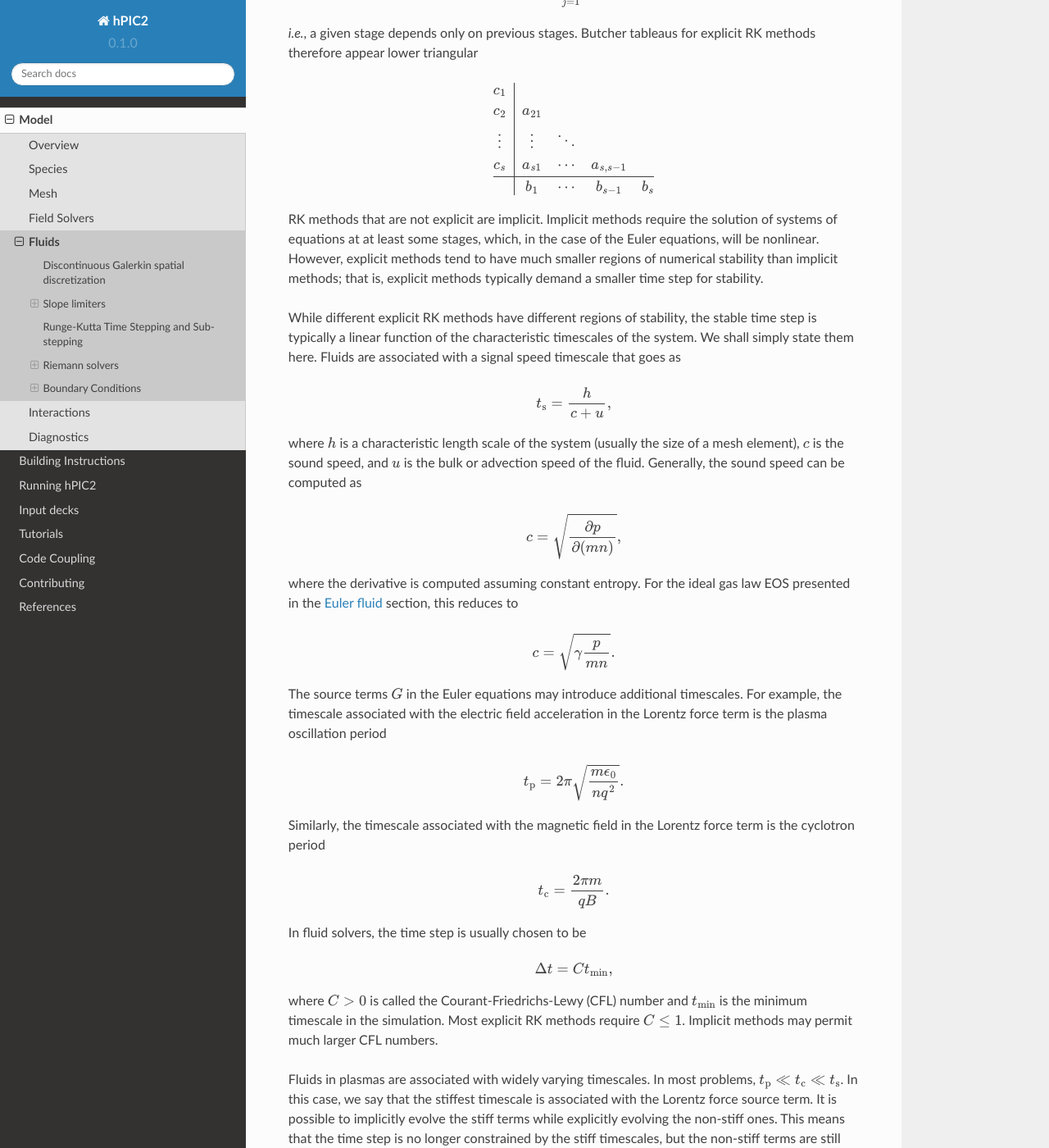
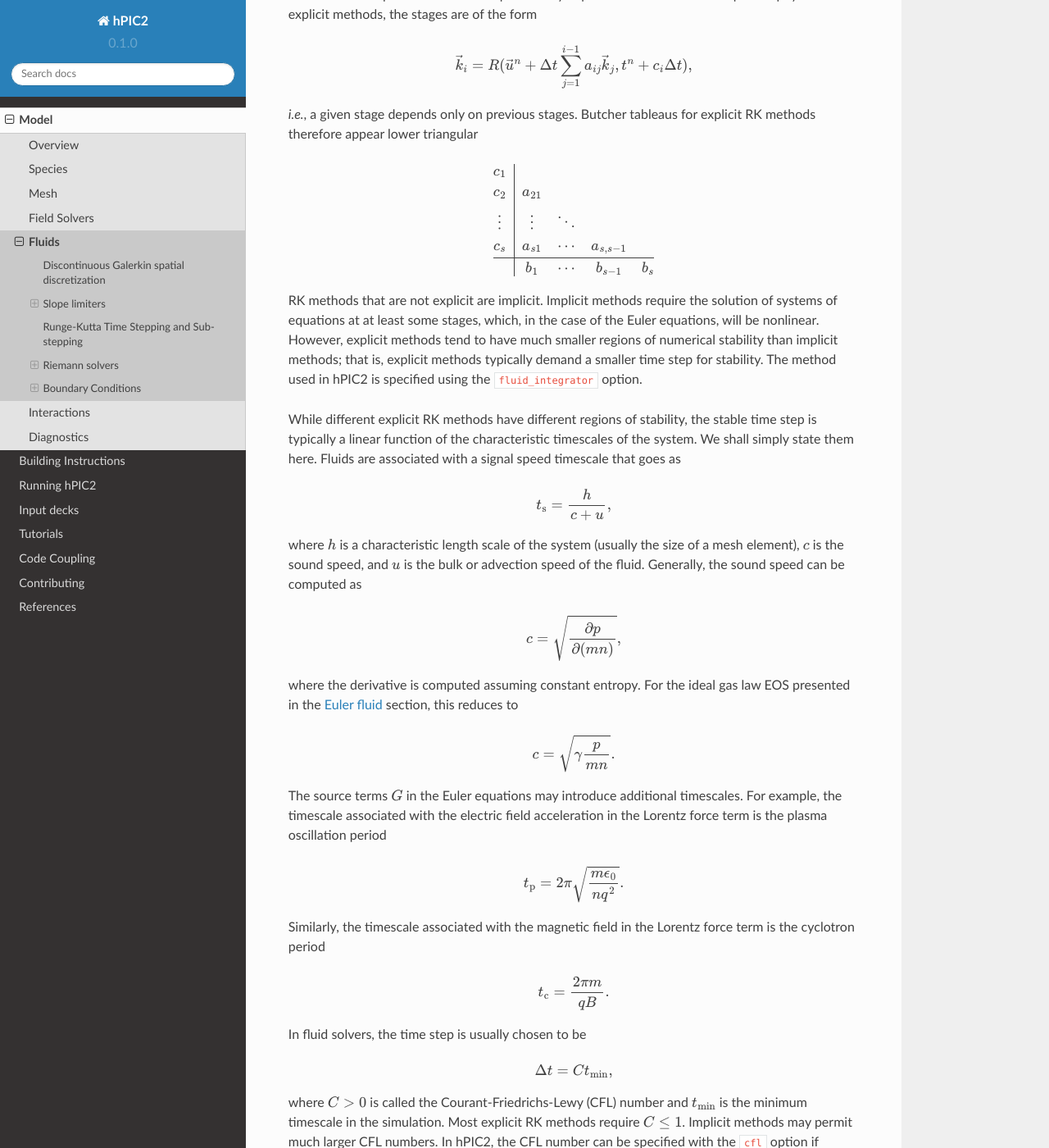
Before and after one commit to lcpp-org/hpic2doc, a Sphinx documentation site: the page built from docs/source/fluids.rst, in a window 1280 px wide and 1400 px high, scrolled down 5562 px. Shown: the whole window at 82% size. Built offline with Sphinx 7.4.7 and the Read the Docs theme 2.0.0, drawn with Linux system fonts in a browser that asks for light colours; cross-references to code outside the pages are shown as plain code; some of the changed text lies outside the part shown.

Commit message:
More fluid interlinking

```diff
--- a/docs/source/fluids.rst
+++ b/docs/source/fluids.rst
@@ -179,6 +179,7 @@
 
 Since the basis functions are usually taken to be polynomials,
 these integrals are typically computed using Gaussian quadrature.
+The degree of the basis functions is specified using the ``order`` option.
 
 Slope limiters
 --------------
@@ -208,6 +209,8 @@
 but recent research has expanded the number of options.
 Throughout this page, we will denote the action of the limiter as :math:`L`,
 so that a limited solution is given by :math:`\tilde{u} = L(\vec{u})`.
+
+In hPIC2, the limiter is specified using the ``limiter`` option.
 
 Moe limiter
 ~~~~~~~~~~~~
@@ -299,6 +302,8 @@
 
       \tilde{u}_h|_{T_i} (\vec{x}, t) = \bar{u}_i + \theta_i \left( u_h|_{T_i} ( \vec{x}, t) - \bar{u}_i \right).
 
+Set ``limiter = "moe"`` to use this limiter in hPIC2.
+
 Runge-Kutta Time Stepping and Sub-stepping
 ------------------------------------------
 
@@ -380,6 +385,7 @@
 However, explicit methods tend to have much smaller regions of
 numerical stability than implicit methods;
 that is, explicit methods typically demand a smaller time step for stability.
+The method used in hPIC2 is specified using the ``fluid_integrator`` option.
 
 While different explicit RK methods have different regions of stability,
 the stable time step is typically a linear function of the characteristic
@@ -435,6 +441,8 @@
 and :math:`t_{\text{min}}` is the minimum timescale in the simulation.
 Most explicit RK methods require :math:`C \leq 1`.
 Implicit methods may permit much larger CFL numbers.
+In hPIC2, the CFL number can be specified with the ``cfl`` option
+if ``fluid_adaptive_substepping = true``.
 
 Fluids in plasmas are associated with widely varying timescales.
 In most problems, :math:`t_{\text{p}} \ll t_{\text{c}} \ll t_{\text{s}}`.
@@ -526,10 +534,13 @@
     \END{ALGORITHMIC}
     \END{ALGORITHM}
 
+A number of options are available for time stepping in hPIC2.
+These are described :ref:`here <input_deck:Time>`.
+
 Riemann solvers
 ---------------
 
-As desecribed in the `Discontinuous Galerkin spatial discretization`_ section,
+As described in the `Discontinuous Galerkin spatial discretization`_ section,
 the numerical flux through interfaces is approximated in
 :eq:`fluids:numerical_flux`
 as the solution to a Riemann problem.
@@ -563,6 +574,8 @@
 stating the solution itself.
 
 Some examples of Riemann solvers are described below.
+In hPIC2, the Riemann solver used can be specified with the ``riemann_solver``
+option.
 
 Harten-Lax-van Leer solver
 ~~~~~~~~~~~~~~~~~~~~~~~~~~
--- a/docs/source/input_deck.rst
+++ b/docs/source/input_deck.rst
@@ -480,7 +480,7 @@
 ``nx3`` must also be specified if this is provided.
 Otherwise, a 2D mesh is generated.
 
-``time``
+Time
 --------
 
 The ``time`` table governs the time discretization.
--- a/docs/source/species.rst
+++ b/docs/source/species.rst
@@ -343,6 +343,9 @@
 
     p = (\gamma - 1) \left( n m E - \frac{1}{2} n m u^2 \right).
 
+The specific heat ratio :math:`\gamma` can be specified in hPIC2
+using the ``gamma`` option.
+
 Further description of the discretization is provided in :ref:`fluids:Fluids`.
 :ref:`This <input_deck:MFEM Euler Fluid>` section of the user manual
 described how a fluid may be used in hPIC2.
```
Also changed, not shown: other parts of docs/source/fluids.rst (+1 -1 lines).
